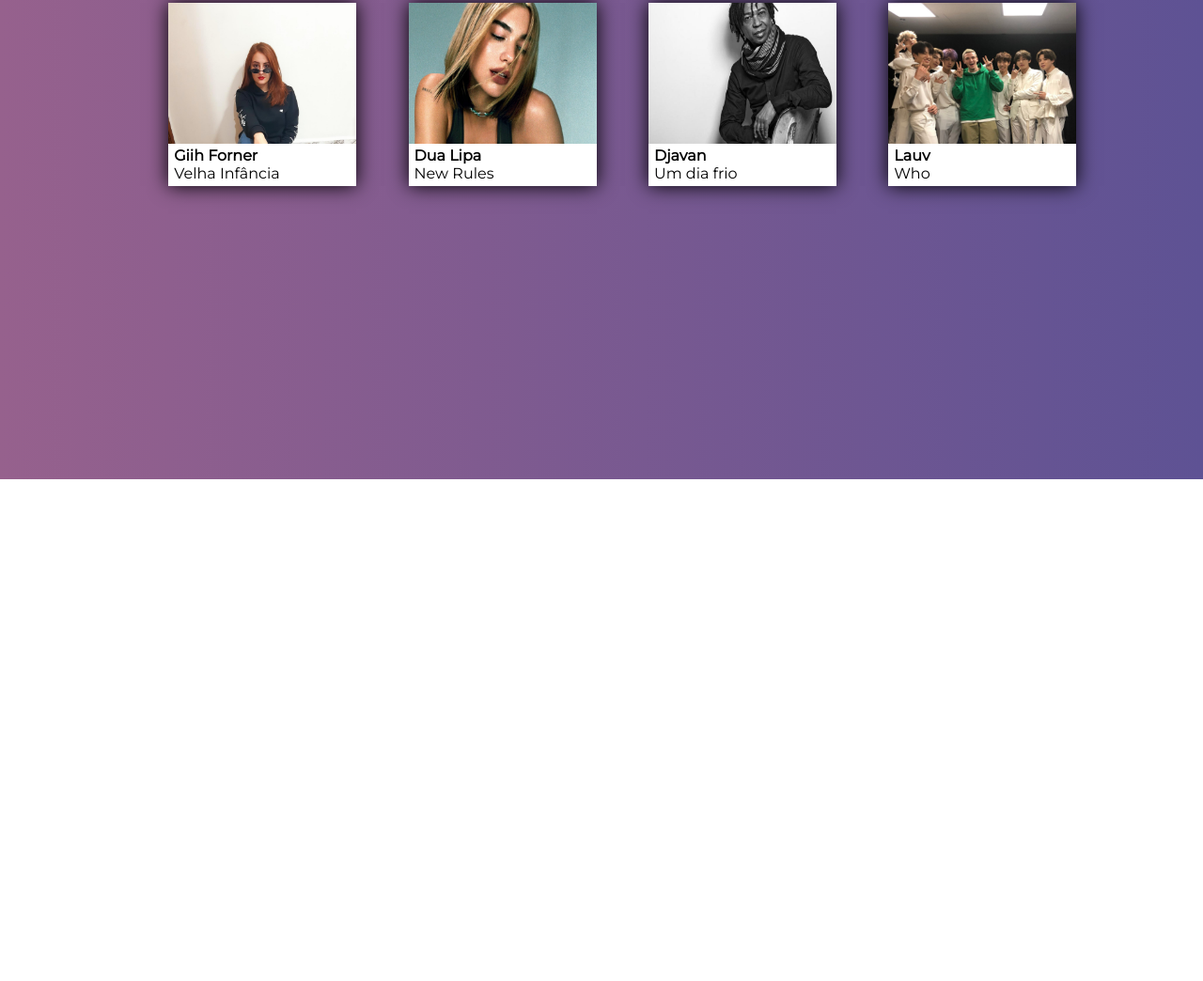
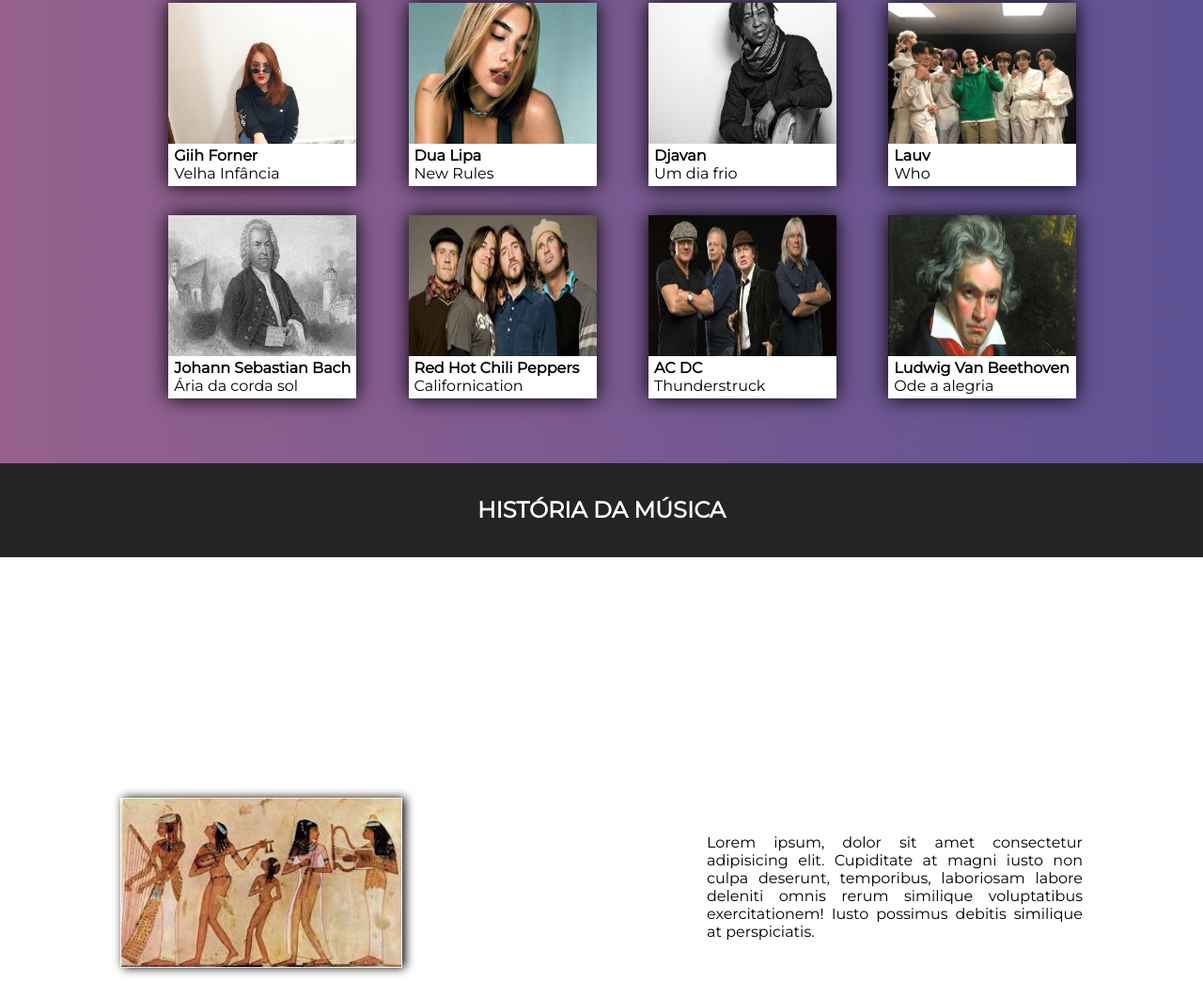
Before and after one commit to leo-amancio/crossPISocio, a plain HTML site: page index.html in a window 1280 px wide. Shown: the part 1108-2152 px from the top of the page at 94% size. Before the commit the page ends 1618 px from the top, so only its background shows below. Drawn offline with Linux system fonts and the light colour scheme.

Commit message:
segunda seção concluída

```diff
--- a/index.html
+++ b/index.html
@@ -8,6 +8,18 @@
     <link href="https://fonts.googleapis.com/css2?family=Montserrat&display=swap" rel="stylesheet">
 </head>
 <body>
+
+
+    <!-- MENU -->
+
+    <div id="menu">
+        <ul id="ul-menu">
+            <a href="#"><li>Início</li></a>
+            <a href="#musicasFavoritas"><li>Músicas favoritas</li></a>
+            <a href="#historiaMusica"><li>História da música</li></a>
+            <a href="#psicologiaMusica"><li>Psicologia da música</li></a>
+        </ul>
+    </div>
 
 
     <!-- fundo -->
@@ -35,10 +47,14 @@
 
 <!-- musicas-favoritas -->
 
+<a name="musicasFavoritas"></a>
+
 <div id='favoritas' style="background-image: linear-gradient(to right, #96618d,#5e5294)">
 
-    <div id="titulo">
-        <h2 id="titulo-favoritas">MUSICAS FAVORITAS</h2>
+
+
+    <div class="div_titulo">
+        <h2 class="h2_titulo">MUSICAS FAVORITAS</h2>
     </div>
 
 
@@ -92,24 +108,88 @@
                 </figcaption>
             </figure>
         </li>
-        <li></li>
-        <li></li>
-        <li></li>
-        <li></li>
-        <li></li>
+
+        <li>
+            <figure class='figure-galeria'>
+                <img src="img/bach.jfif" class='img-galeria'>
+                <figcaption>
+                <span class='span-legend'>
+                    <b> Johann Sebastian Bach </b> <br>
+                    <p style="margin-left: 3%;">Ária da corda sol</p>
+                </span>
+                </figcaption>
+            </figure>
+        </li>
+
+        <li>
+            <figure class='figure-galeria'>
+                <img src="img/redhot.jfif" class='img-galeria'>
+                <figcaption>
+                <span class='span-legend'>
+                    <b> Red Hot Chili Peppers </b> <br>
+                    <p style="margin-left: 3%;">Californication</p>
+                </span>
+                </figcaption>
+            </figure>
+        </li>
+
+        <li>
+            <figure class='figure-galeria'>
+                <img src="img/acc.jfif" class='img-galeria'>
+                <figcaption>
+                <span class='span-legend'>
+                    <b> AC DC </b> <br>
+                    <p style="margin-left: 3%;">Thunderstruck</p>
+                </span>
+                </figcaption>
+            </figure>
+        </li>
+
+        <li>
+            <figure class='figure-galeria'>
+                <img src="img/beethoven.jpg" class='img-galeria'>
+                <figcaption>
+                <span class='span-legend'>
+                    <b> Ludwig Van Beethoven </b> <br>
+                    <p style="margin-left: 3%;">Ode a alegria</p>
+                </span>
+                </figcaption>
+            </figure>
+        </li>
     </ul>
+</div>
+
+<div class="div_titulo" style="margin-top: -5%">
+    <h2 class="h2_titulo">HISTÓRIA DA MÚSICA</h2>
+</div>
+
+<div id="historia">
 
 
-    <br>
-    <br>
-    <br>
-    <br>
-    <br>
-    <br>
-    <br>
-    <br>
-    <br>
-    <br>
+
+    <section id='antiguidade' class="secHistoria">
+        <img src="img/musica-pre.jfif" class='img-historia'style="margin-left: 10%">
+        <p class='p_historia' style="float: right; margin-right: 10%; margin-top: 3%;">Lorem ipsum, dolor sit amet consectetur adipisicing elit. Cupiditate at magni iusto non culpa deserunt, temporibus, laboriosam labore deleniti omnis rerum similique voluptatibus exercitationem! Iusto possimus debitis similique at perspiciatis.</p>
+    </section>
+
+
+
+    <section id='idade-media' class="secHistoria">
+        <img src="img/media.jpg" class='img-historia'style="float: right; margin-right: 17%">
+        <p class='p_historia' style="float: left; margin-left: 10%; margin-top: 3%;">Lorem ipsum, dolor sit amet consectetur adipisicing elit. Cupiditate at magni iusto non culpa deserunt, temporibus, laboriosam labore deleniti omnis rerum similique voluptatibus exercitationem! Iusto possimus debitis similique at perspiciatis.</p>
+    </section>
+
+
+
+    <section id='idade-moderna' class="secHistoria">
+        <img src="img/moderna.jpg" class='img-historia'style="margin-left: 10%; margin-top: 20%">
+        <p class='p_historia' style="float: right; margin-right: 10%; margin-top: -11%;">Lorem ipsum, dolor sit amet consectetur adipisicing elit. Cupiditate at magni iusto non culpa deserunt, temporibus, laboriosam labore deleniti omnis rerum similique voluptatibus exercitationem! Iusto possimus debitis similique at perspiciatis.</p>
+    </section>
+
+
+
+
+
 </div>
 
 </body>
--- a/style.css
+++ b/style.css
@@ -4,6 +4,29 @@
     font-family: 'Montserrat', sans-serif;
 }
 
+
+/* MENU */
+
+#menu{
+    position: fixed;
+    width: 100vw;
+    height: 54px;
+    background-color: #242424;
+}
+
+ #ul-menu{
+    margin-left: 21%;
+   padding-top: 1.5%;
+}
+
+
+a{
+   color: white;
+}
+
+#ul-menu li:hover{
+     border-bottom: solid 2px white;
+}
 
 /* wallpaper */
 
@@ -66,7 +89,7 @@
 
 /* galeria */
 
-#titulo{
+.div_titulo{
     width: 100vw;
     height: 100px;
     display: flex;
@@ -76,7 +99,7 @@
     margin-top: 8%;
 }
 
-#titulo-favoritas{
+.h2_titulo{
     color: white;
 }
 
@@ -119,4 +142,21 @@
 ul li{
     display: inline-block;
     margin-left: 5%;
+    margin-bottom: 3%;
 }
+
+/* história */
+
+.p_historia{
+    width: 400px;
+    text-align: justify;
+}
+
+.img-historia{
+    width: 300px;
+    box-shadow: 3px 0px 10px black;
+}
+
+.secHistoria{
+    margin-top: 20%;
+}
```
Also changed, not shown: img/acc.jfif (added), img/bach.jfif (added), img/beethoven.jpg (added), img/media.jpg (added), img/moderna.jpg (added), img/musica-pre.jfif (added), img/redhot.jfif (added).
